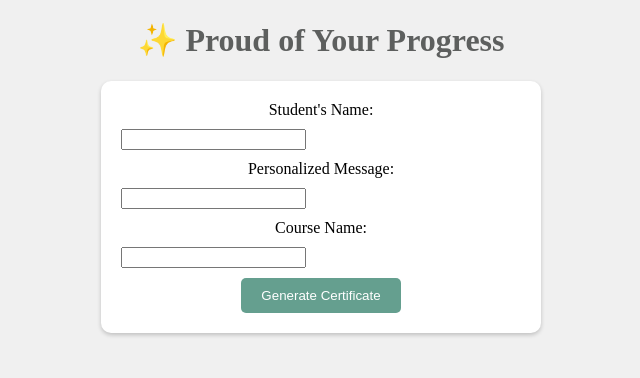
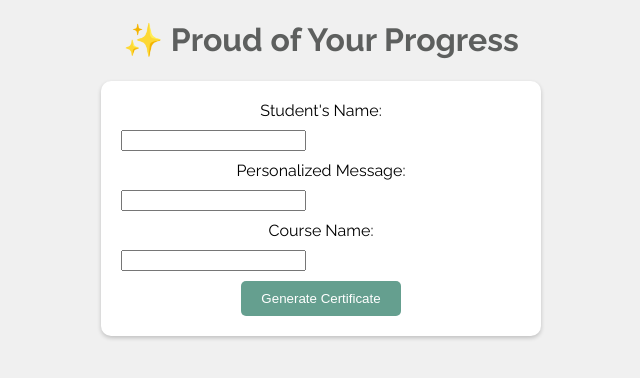
Before and after one commit to Radook/Module_7_RADHEN335_PTO2401_A_Radek-Hendriksz_JSL07, a plain HTML site: page index.html in a window 1280 px wide. Shown: the whole page, without its empty margins (319-959 px from the left). Drawn offline with Linux system fonts and the light colour scheme.

Commit message:
fixed font

```diff
--- a/index.html
+++ b/index.html
@@ -5,6 +5,8 @@
     <meta charset="UTF-8">
     <meta name="viewport" content="width=device-width, initial-scale=1.0">
     <link rel="stylesheet" href="index.css">
+    <link href="https://fonts.googleapis.com/css2?family=Raleway:wght@400;700&display=swap" rel="stylesheet">
+
     <title>Proud of Your Progress Cards</title>
 </head>
 <body>
```
